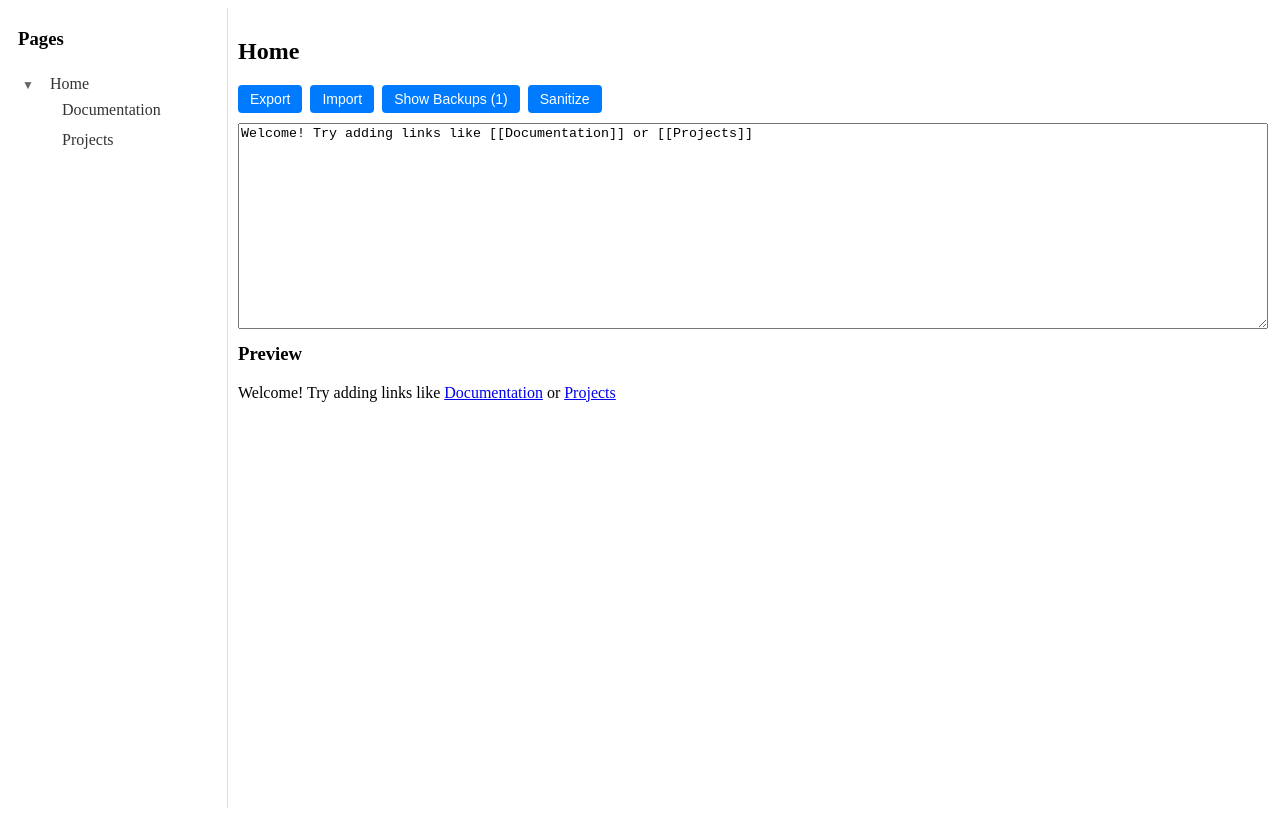
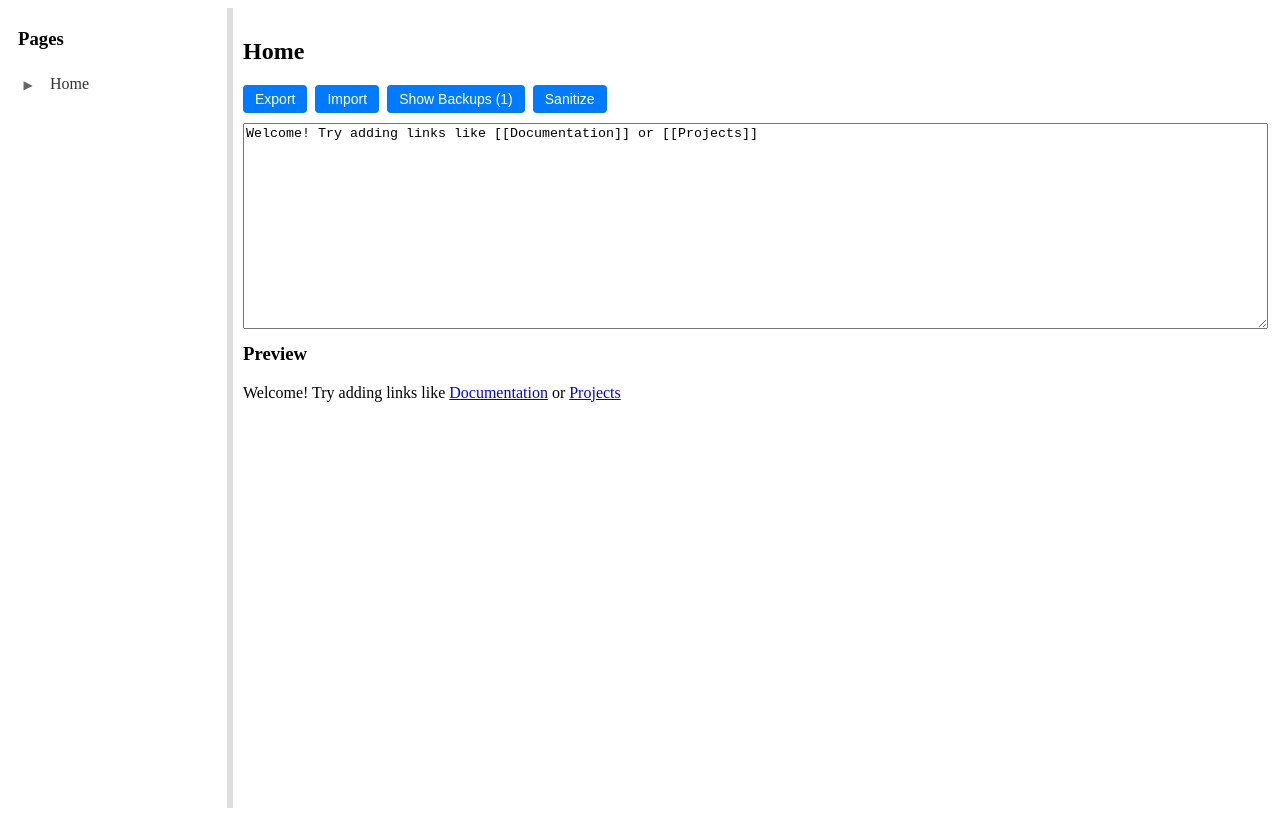
Before and after one commit to florbfloo/supreme-octo-spoon, a SvelteKit app in the folder app/: page / in a window 1280 px wide. Built offline with nearby package versions, Linux system fonts and the light colour scheme.

Commit message:
Fixing bugs with sending us to random other pages while typing, and randomly collapsing pages in the hierarchical that weren't collapsed. Also added scroll bars and fixed alignment, made hierarchical view adjustable

```diff
--- a/app/src/lib/TreeNode.svelte
+++ b/app/src/lib/TreeNode.svelte
@@ -23,10 +23,10 @@
     </button>
     <span
       class="tree-label tree-folder"
-      on:click={() => loadPage(node.name)}
+      on:click={() => { if (document.activeElement?.tagName !== 'TEXTAREA') loadPage(node.name); }}
       role="button"
       tabindex="0"
-      on:keydown={(e) => e.key === 'Enter' && loadPage(node.name)}
+      on:keydown={(e) => e.key === 'Enter' && document.activeElement?.tagName !== 'TEXTAREA' && loadPage(node.name)}
     >
       {node.name}
     </span>
@@ -50,10 +50,10 @@
       <span class="tree-toggle-placeholder"></span>
       <span
         class="tree-label tree-folder"
-        on:click={() => loadPage(node.name)}
+        on:click={() => { if (document.activeElement?.tagName !== 'TEXTAREA') loadPage(node.name); }}
         role="button"
         tabindex="0"
-        on:keydown={(e) => e.key === 'Enter' && loadPage(node.name)}
+        on:keydown={(e) => e.key === 'Enter' && document.activeElement?.tagName !== 'TEXTAREA' && loadPage(node.name)}
       >
         {node.name}
       </span>
@@ -108,6 +108,8 @@
 
   .tree-item {
     padding: 4px 0;
+    display: flex;
+    align-items: center;
   }
 
   .tree-leaf {
--- a/app/src/routes/+page.svelte
+++ b/app/src/routes/+page.svelte
@@ -13,6 +13,8 @@
   let showBackups = false;
   let importInput: HTMLInputElement;
   const expandedNodesStore = writable(new Set<string>());
+  let sidebarWidth = 220;
+  let isResizing = false;
   let expandedNodes: Set<string>;
 
   // Subscribe to the store
@@ -107,7 +109,38 @@
   let pageTree: TreeNode;
   $: pageTree = $pageTreeStore;
 
-  $: expandedNodesStore.set(new Set(['Home', ...Array.from(pageTree.children.values()).filter(c => c.children.size > 0).map(c => c.path)]));
+  $: expandedNodesStore.update(set => {
+    const existing = new Set<string>();
+    const collect = (node: TreeNode) => {
+      existing.add(node.path);
+      for (const child of node.children.values()) {
+        collect(child);
+      }
+    };
+    collect(pageTree);
+    return new Set([...set].filter(p => existing.has(p)));
+  });
+
+  function startResize(e: MouseEvent) {
+    isResizing = true;
+    document.addEventListener('mousemove', resize);
+    document.addEventListener('mouseup', stopResize);
+  }
+
+  function resize(e: MouseEvent) {
+    if (isResizing) {
+      const newWidth = e.clientX;
+      if (newWidth > 100 && newWidth < window.innerWidth - 200) {
+        sidebarWidth = newWidth;
+      }
+    }
+  }
+
+  function stopResize() {
+    isResizing = false;
+    document.removeEventListener('mousemove', resize);
+    document.removeEventListener('mouseup', stopResize);
+  }
 
   function loadPage(title: string) {
     currentTitle = title;
@@ -231,8 +264,10 @@
         try {
           expandedNodesStore.set(new Set(JSON.parse(saved)));
         } catch (e) {
-          // ignore
+          expandedNodesStore.set(new Set(['Home']));
         }
+      } else {
+        expandedNodesStore.set(new Set(['Home']));
       }
     }
   });
@@ -337,7 +372,7 @@
 <style>
   .container {
     display: grid;
-    grid-template-columns: 220px 1fr;
+    grid-template-columns: var(--sidebar-width) 5px 1fr;
     height: 100vh;
   }
 
@@ -424,8 +459,19 @@
 
   .sidebar {
     overflow-y: auto;
+    overflow-x: auto;
     border-right: 1px solid #ddd;
     padding: 10px;
+  }
+
+  .resizer {
+    width: 5px;
+    cursor: col-resize;
+    background: #ddd;
+  }
+
+  .resizer:hover {
+    background: #bbb;
   }
 
   .tree-node {
@@ -576,7 +622,7 @@
 
 </style>
 
-<div class="container">
+<div class="container" style="--sidebar-width: {sidebarWidth}px">
   <div class="sidebar">
     <h3>Pages</h3>
     <div class="tree-node">
@@ -585,7 +631,7 @@
       </div>
     </div>
   </div>
-
+  <div class="resizer" on:mousedown={startResize}></div>
   <div class="main-content">
     <h2>{currentTitle}</h2>
 
```
